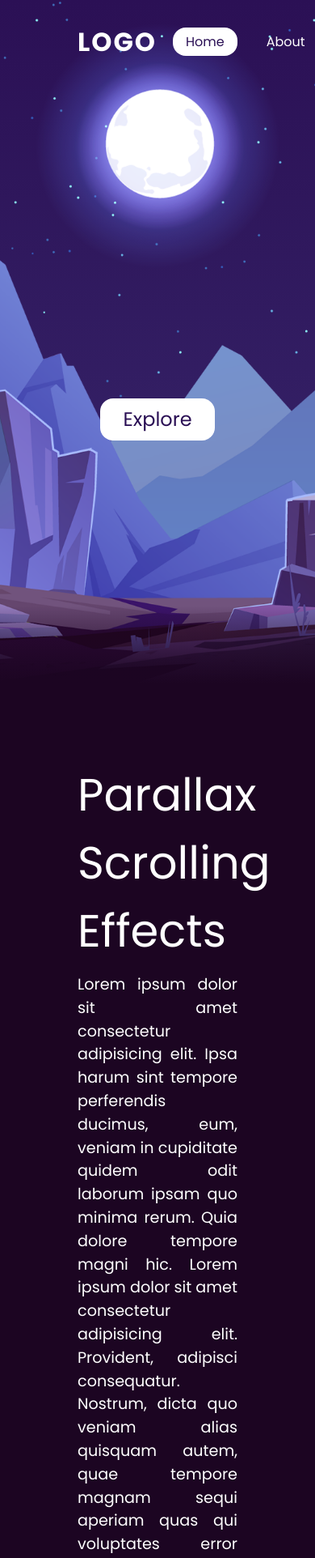
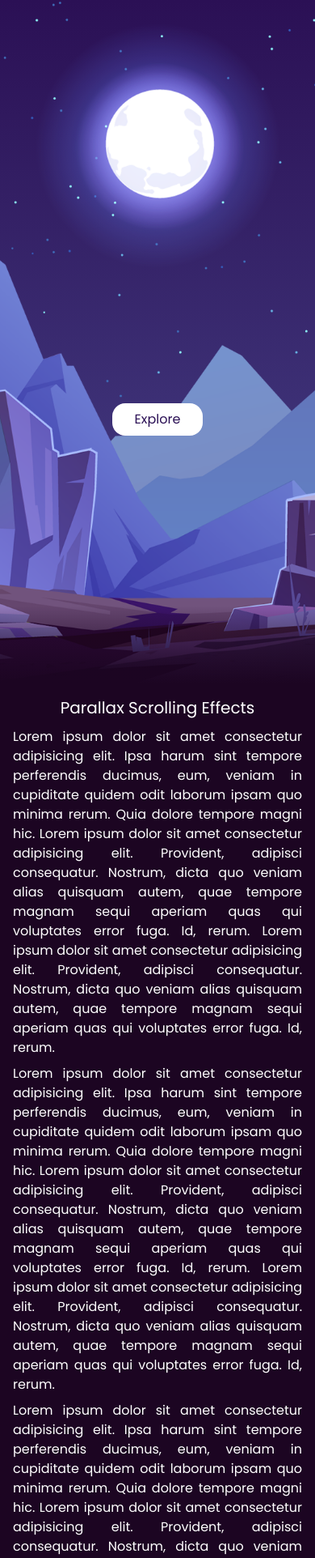
Before and after one commit to orloke/parallax-scrolling-website, a Next.js app: page / in a window 390 px wide. Shown: the top 1924 px of the page at 81% size. Built offline with nearby package versions, Linux system fonts and the light colour scheme.

Commit message:
feat: mobile main site

```diff
--- a/app/page.tsx
+++ b/app/page.tsx
@@ -102,7 +102,7 @@ export default function Home() {
         id='square-container'
         className='absolute bg-[#2b1055] overflow-hidden flex flex-wrap inset-0 z-[60]'
       />
-      <header className='absolute top-0 left-0 z-50 flex justify-between items-center w-full py-7 px-24 '>
+      <header className='absolute top-0 left-0 z-50 flex justify-between items-center w-full py-7 px-24 sm:hidden '>
         <Link
           href='#'
           className='text-white font-bold text-[2em] uppercase tracking-[2px]  '
@@ -127,7 +127,7 @@ export default function Home() {
         </ul>
       </header>
       <section
-        className='relative flex justify-center items-center w-full h-screen p-24 before:content-[""] before:absolute before:bottom-0
+        className='relative flex justify-center items-center w-full h-screen p-24 sm:p-4 before:content-[""] before:absolute before:bottom-0
       before:w-full before:h-24 before:z-50 before:bg-gradient-before overflow-hidden '
       >
         <Image src={stars} alt='stars' id='stars' />
@@ -140,7 +140,7 @@ export default function Home() {
 
         <h2
           id='text'
-          className='absolute text-white whitespace-nowrap text-[7.5vw] z-10 -translate-x-full'
+          className='absolute text-white whitespace-nowrap text-[7.5vw] sm:text-6xl z-10 -translate-x-full'
         >
           Moon Light
         </h2>
@@ -148,7 +148,7 @@ export default function Home() {
         <a
           href='#sec'
           id='btn'
-          className='inline-block py-2 px-7 rounded-2xl bg-white text-[#2b1055] text-[1.5em] z-10 translate-y-24 '
+          className='inline-block py-2 px-7 rounded-2xl bg-white text-[#2b1055] text-[1.5em] sm:text-base z-10 translate-y-24 '
         >
           Explore
         </a>
@@ -160,11 +160,11 @@ export default function Home() {
           className='z-20'
         />
       </section>
-      <div id='sec' className='relative p-24 bg-[#1c0522]'>
-        <h2 className='text-[3.5em] mb-2.5 text-white'>
+      <div id='sec' className='relative p-24 sm:p-4 bg-[#1c0522]'>
+        <h2 className='text-[3.5em] sm:text-xl sm:text-center mb-2.5 text-white'>
           Parallax Scrolling Effects
         </h2>
-        <p className='text-[1.2em] text-white text-justify'>
+        <p className='text-[1.2em] sm:text-base text-white text-justify'>
           Lorem ipsum dolor sit amet consectetur adipisicing elit. Ipsa harum
           sint tempore perferendis ducimus, eum, veniam in cupiditate quidem
           odit laborum ipsam quo minima rerum. Quia dolore tempore magni hic.
--- a/tailwind.config.ts
+++ b/tailwind.config.ts
@@ -12,6 +12,9 @@ const config: Config = {
         "gradient-body": "linear-gradient(#2b1055,#7597de)",
         "gradient-before": "linear-gradient(to top, #1c0522,transparent)",
       },
+      screens:{
+        'sm': {'min': '0px', 'max': '767px'}
+      }
     },
   },
   plugins: [],
```
